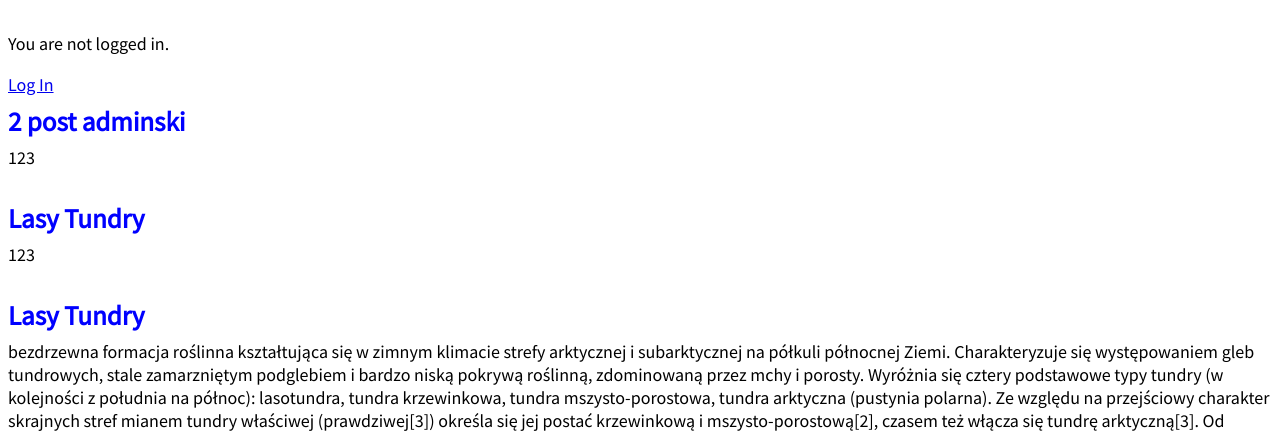
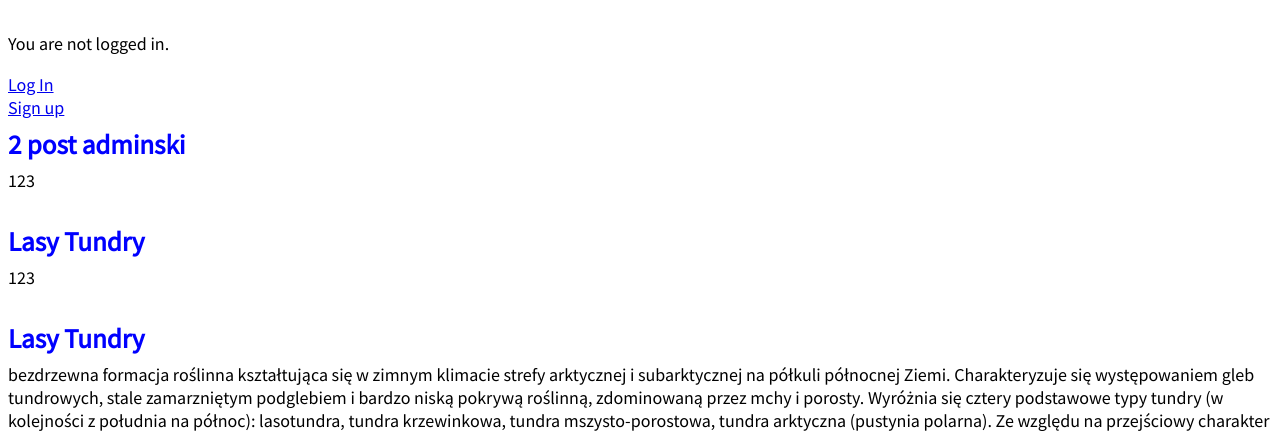
Before and after one commit to Browarnik123/blog, a Django app: page / in a window 1280 px wide. Shown: the part 102-533 px from the top of the page. Run offline with Django 4.2, Linux system fonts and the light colour scheme; data comes from the database, SQL or seed files in the repository; both versions use the stored data as it was after the commit.

Commit message:
poprawka rejestracja

```diff
--- a/templates/base.html
+++ b/templates/base.html
@@ -24,6 +24,10 @@
 				<p>You are not logged in.</p>
 					<a href="{% url 'login' %}">Log In</a>
 
+					</br>
+
+					<a href="{% url 'signup' %}">Sign up</a>
+
 				{% endif %}
 			{% block content %}
 			{% endblock content %}
```
Also changed, not shown: db.sqlite3.
